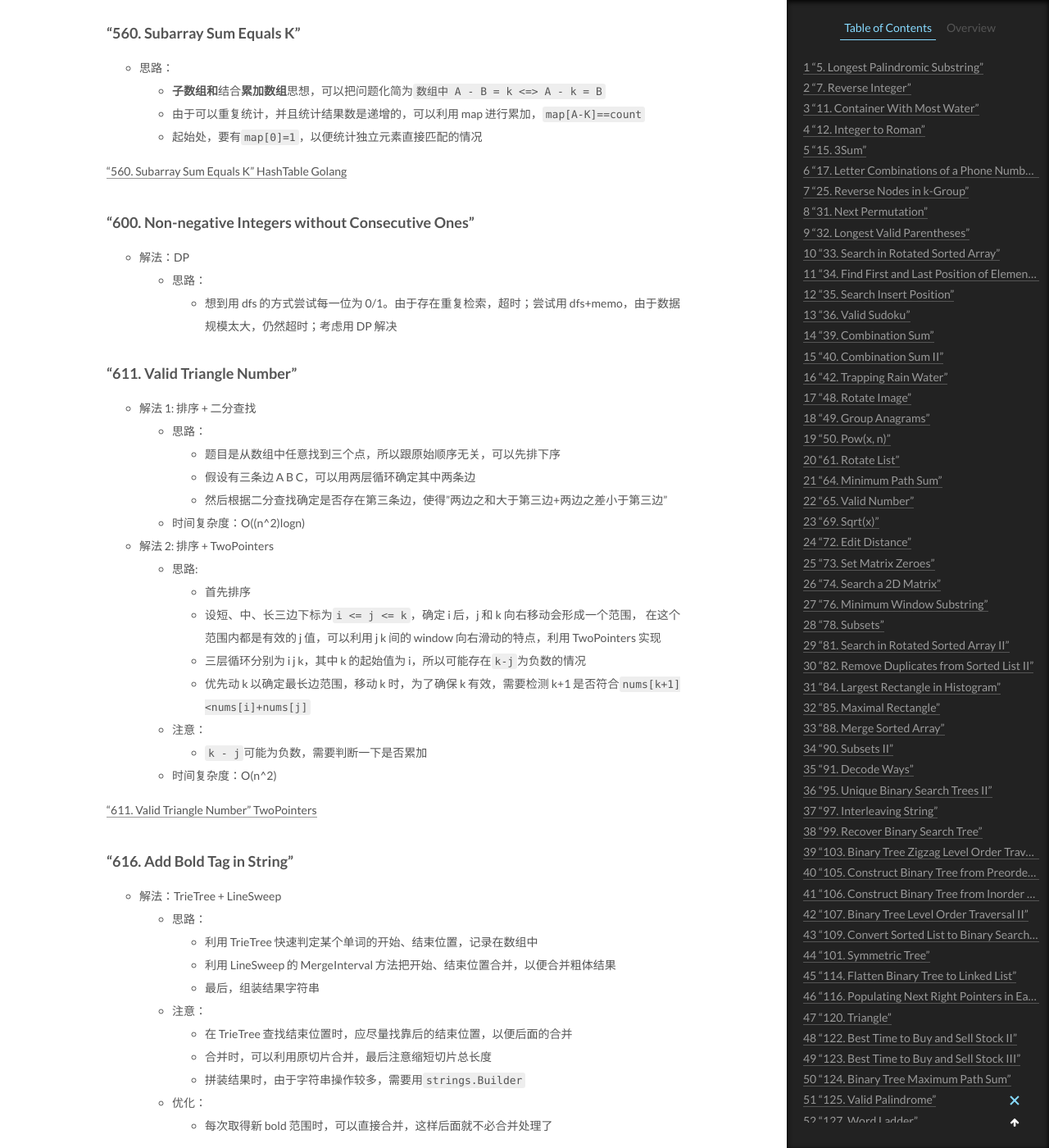
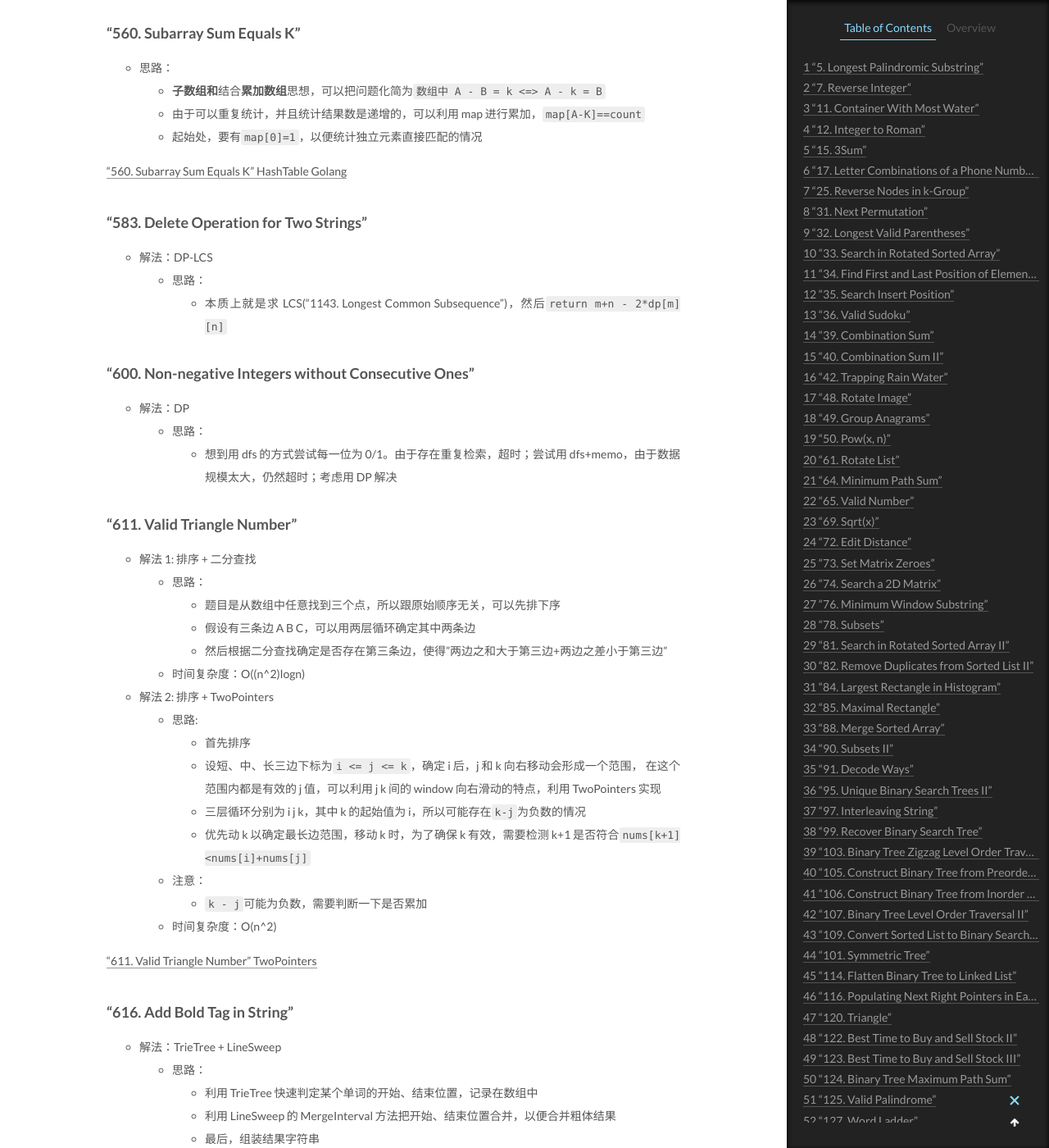
Before and after one commit to CodeHunter2006/CodeHunter2006.github.io, a Jekyll site: the page built from _posts/2020-12-27-LeetCode_Question_Category.md, in a window 1280 px wide and 1400 px high, scrolled down 57194 px. Shown: the whole window at 82% size. Built offline with Jekyll 4.4.1, drawn with Linux system fonts in a browser that asks for light colours; formulas are drawn with MathJax 3.

Commit message:
[doc]: add contents.

```diff
--- a/_posts/2020-12-27-LeetCode_Question_Category.md
+++ b/_posts/2020-12-27-LeetCode_Question_Category.md
@@ -2017,6 +2017,12 @@ tags: Algorithm Leetcode
   - 起始处，要有`map[0]=1`，以便统计独立元素直接匹配的情况
 
 ["560. Subarray Sum Equals K" HashTable Golang]()
+
+### "583. Delete Operation for Two Strings"
+
+- 解法：DP-LCS
+  - 思路：
+    - 本质上就是求 LCS("1143. Longest Common Subsequence")，然后`return m+n - 2*dp[m][n]`
 
 ### "600. Non-negative Integers without Consecutive Ones"
 
```
